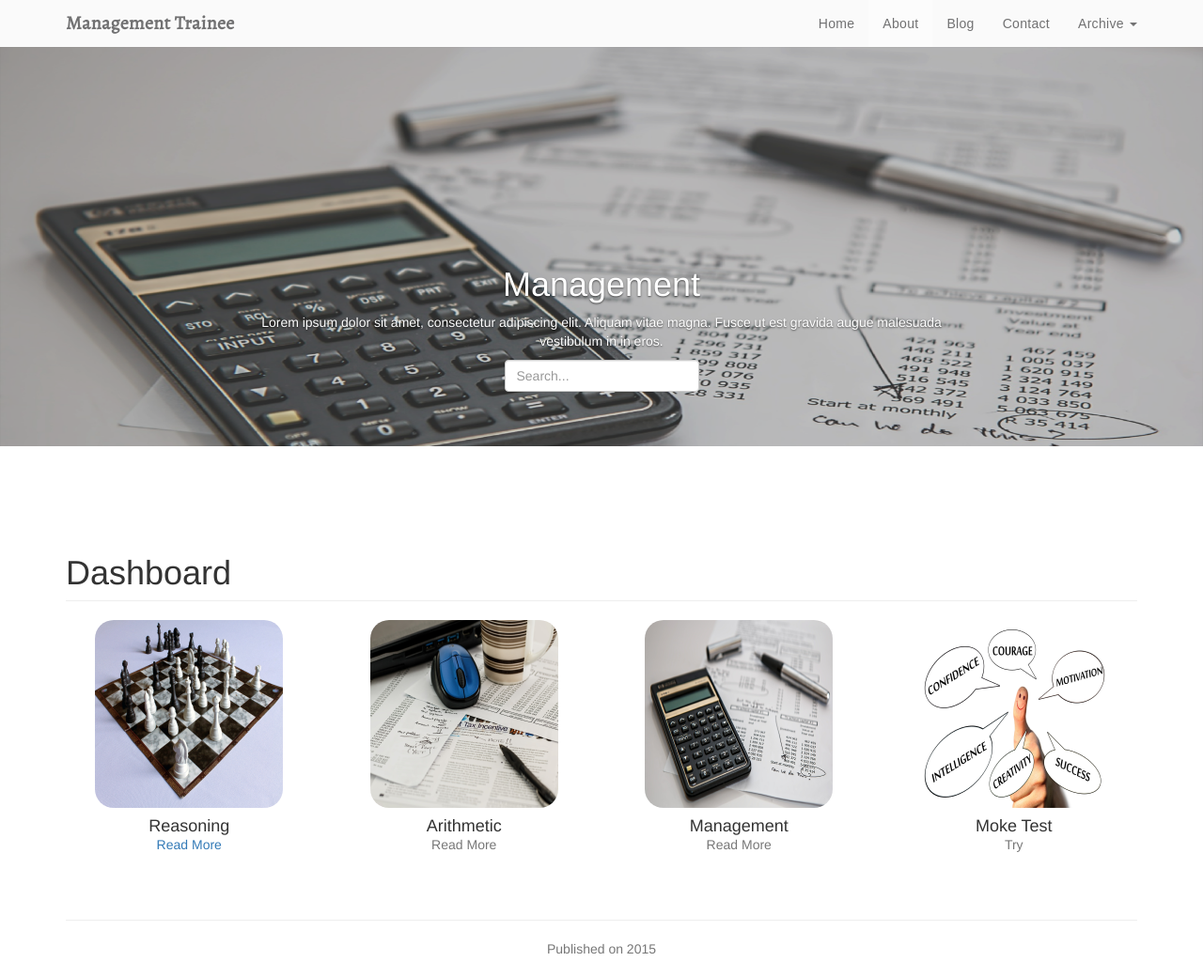
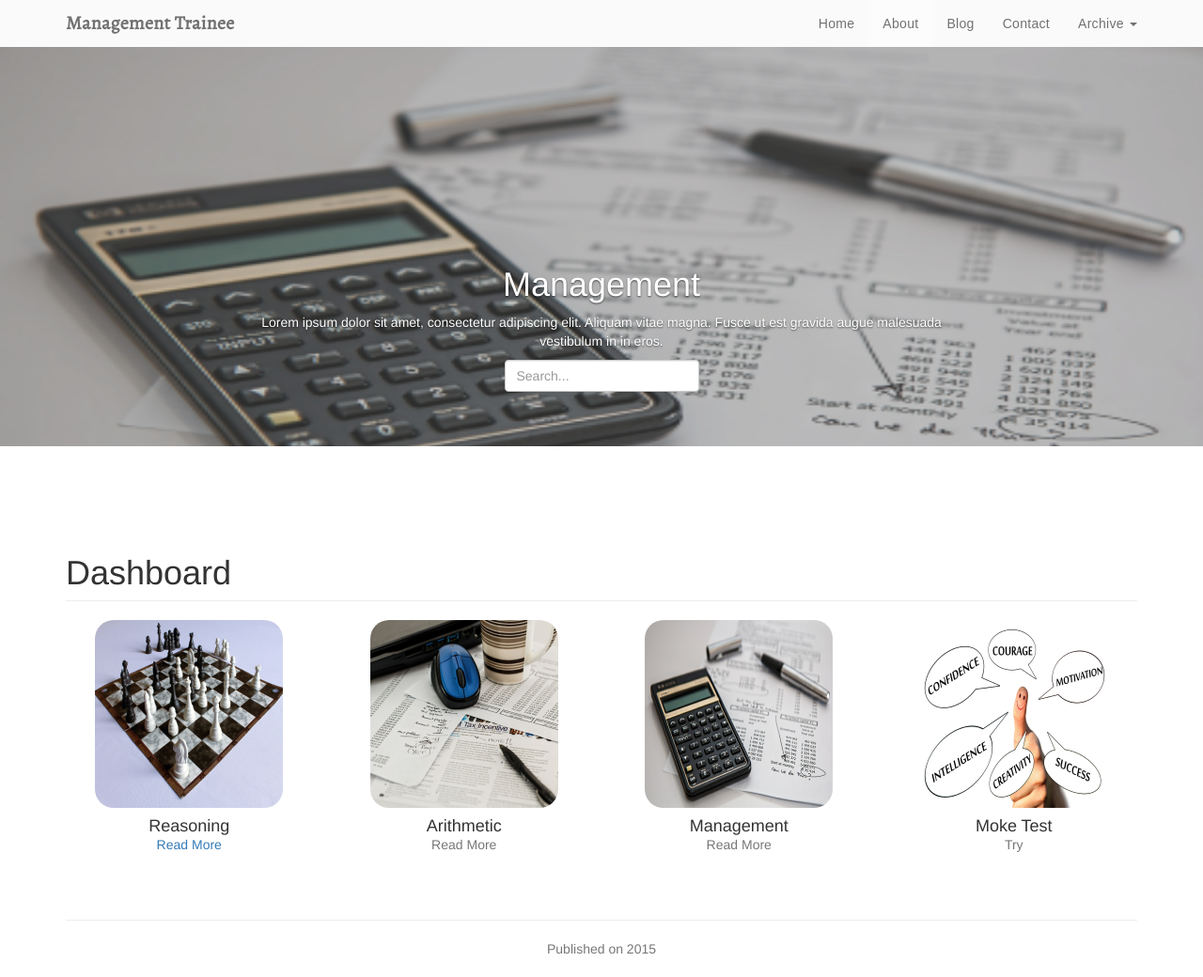
Before and after one commit to management-aptitude/management-aptitude.github.io, a Jekyll site: the page built from index.html, in a window 1280 px wide. Shown: the whole page at 94% size. Built offline with Jekyll 4.4.1, drawn with Linux system fonts in a browser that asks for light colours; nearby versions of some CDN libraries; some web fonts are replaced.

Commit message:
Add/Modified

```diff
--- a/index.html
+++ b/index.html
@@ -13,7 +13,7 @@
   </ol> -->
   <div class="carousel-inner" role="listbox">
     <div class="item active">
-      <img class="first-slide" src="images/image4179.png" alt="First slide">
+      <img class="first-slide" src="images/mangmnt_carousel.png" alt="First slide">
       <div class="container">
         <div class="carousel-caption">
           <h1>Management</h1>
@@ -26,7 +26,7 @@
       </div>
     </div>
     <div class="item">
-      <img class="second-slide" src="images/image4613.png" alt="Second slide">
+      <img class="second-slide" src="images/reasng_carousel.png" alt="Second slide">
       <div class="container">
         <div class="carousel-caption">
           <h1>Reasoning</h1>
@@ -36,7 +36,7 @@
       </div>
     </div>
     <div class="item">
-      <img class="third-slide" src="images/image4551.png" alt="Third slide">
+      <img class="third-slide" src="images/arthmtc_carousel.png" alt="Third slide">
       <div class="container">
         <div class="carousel-caption">
           <h1>Arithmetic</h1>
```
Also changed, not shown: images/arthmtc_carousel.png (added), images/image4179.png (deleted), images/mangmnt_carousel.png (added), images/reasng_carousel.png (added), 3 other files.
